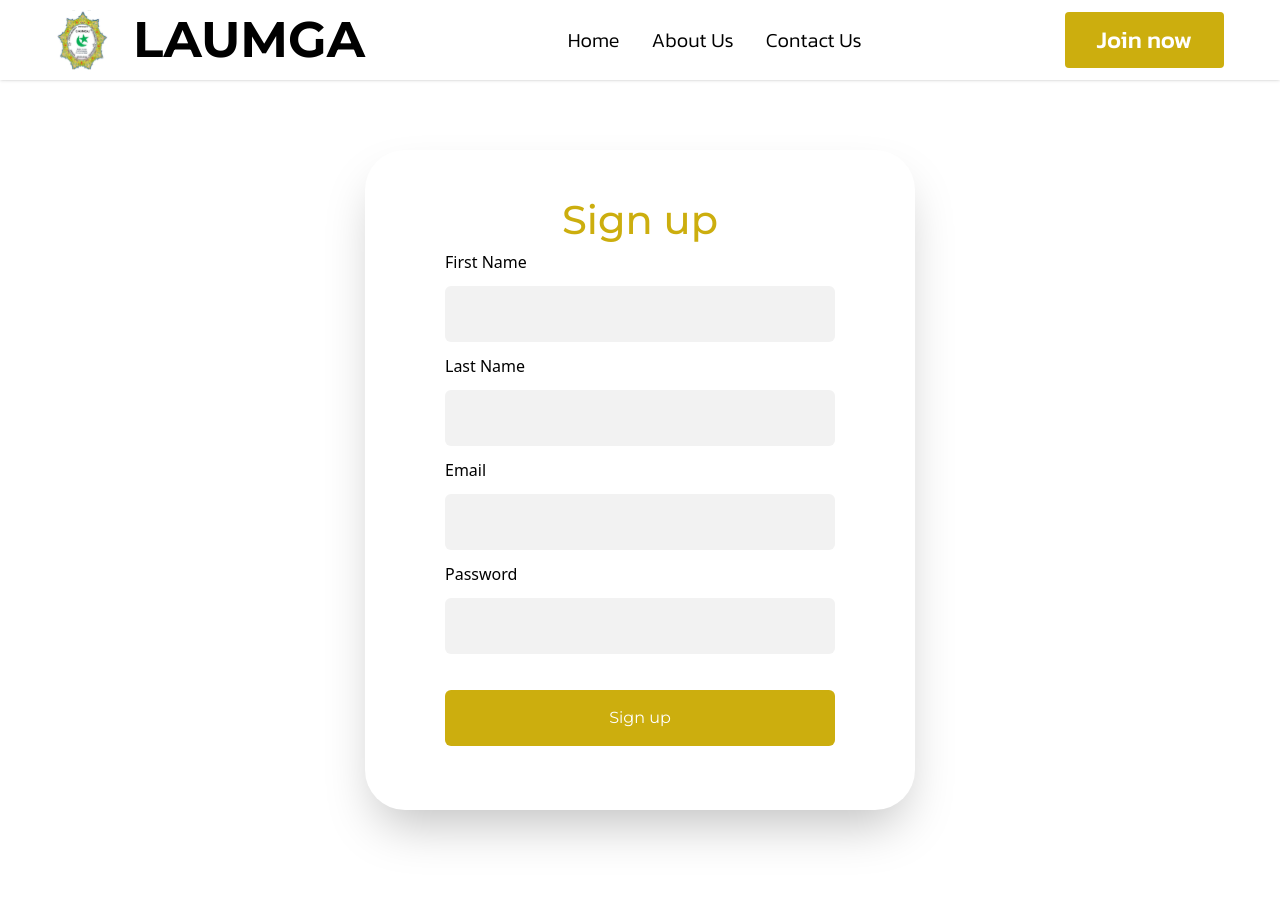
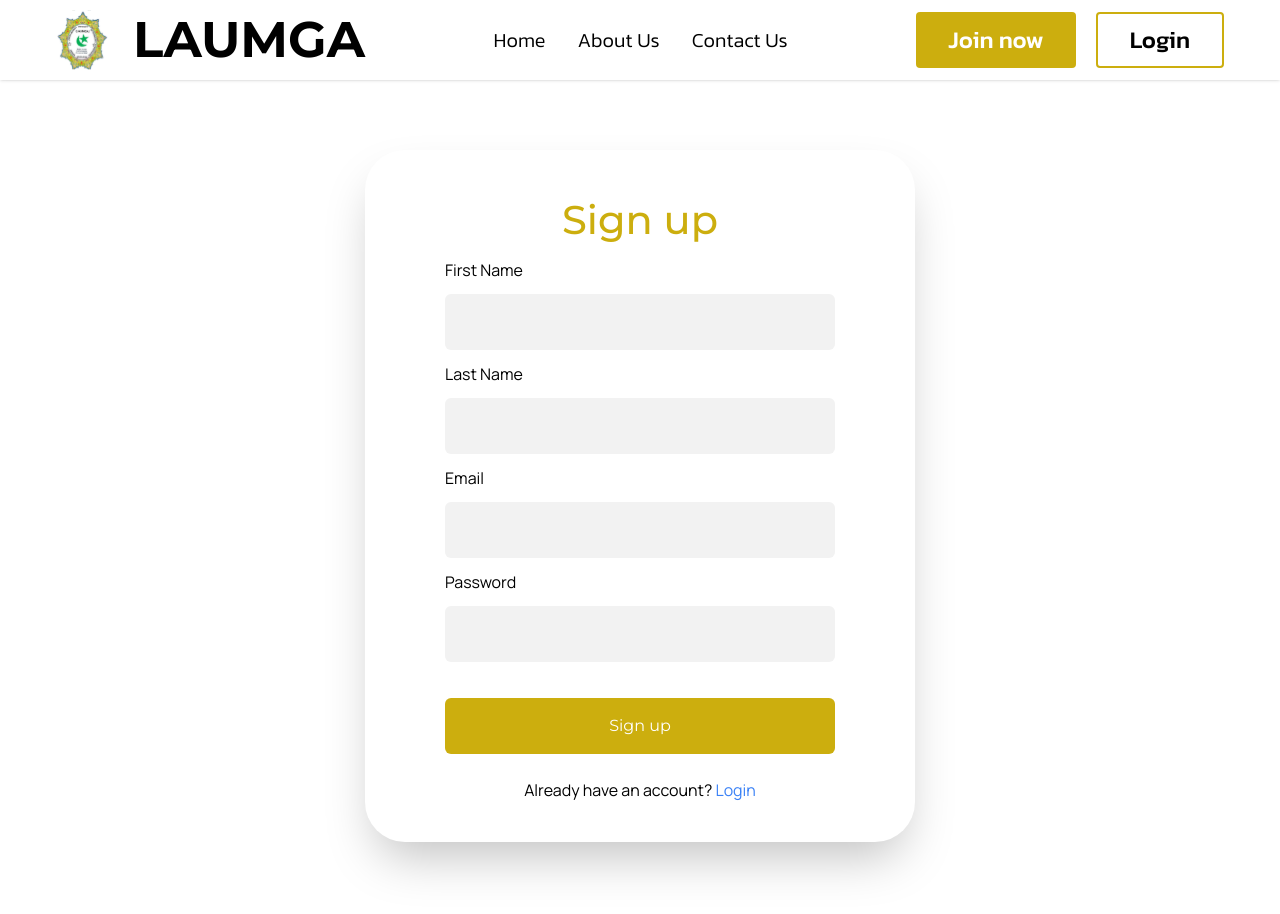
Before and after one commit to rahmlad-aramide/laumga-membapp, a React (Vite) app: page /register in a window 1280 px wide. Shown: the top 914 px of the page. Before the commit the page ends 890 px from the top, so only its background shows below. Built offline with nearby package versions, Linux system fonts and the light colour scheme.

Commit message:
added login btn to navbar, handled login and signup api

```diff
--- a/package.json
+++ b/package.json
@@ -13,7 +13,7 @@
     "axios": "^1.4.0",
     "react": "^18.2.0",
     "react-dom": "^18.2.0",
-    "react-router-dom": "^6.11.1"
+    "react-router-dom": "^6.11.2"
   },
   "devDependencies": {
     "@types/react": "^18.0.28",
--- a/src/apis/index.js
+++ b/src/apis/index.js
@@ -15,7 +15,7 @@ export async function signUp(firstName, lastName, email, password) {
         resolve(response.data);
       })
       .catch((err) => {
-        const errorMessage = err.response.data.error || err.message;
+        const errorMessage = err.response.data.message || err.message;
         reject(new Error(errorMessage));
       });
   });
--- a/src/layouts/auth-forms/login-form.jsx
+++ b/src/layouts/auth-forms/login-form.jsx
@@ -6,7 +6,11 @@ export default function LoginForm() {
 
 	const [email, setEmail] = useState('');
     const [password, setPassword] = useState('');
-    const [response, setResponse] = useState(null);
+    const [response, setResponse] = useState('');
+	const [error, setError] = useState('');
+	const [loading, setLoading] = useState(null);
+
+	let theError, theResponse;
 
 	const handleEmailChange = (event) => {
         setEmail(event.target.value);
@@ -18,34 +22,49 @@ export default function LoginForm() {
 
 	const handleLoginSubmit = async (event) => {
 		event.preventDefault();
+		setError('');
+		setLoading(true);
 
 		try {
 			// Call the signIn function with matricNo and password
 			const res = await signIn(email, password);
 			setResponse(res.message);
-			console.log(response);
-			// Handle successful sign-in here
-		} catch (error) {
-			// Handle sign-in error here
-			console.log(error.message);
+			setLoading(false);
+			// Handling successful sign-in here
+		} catch (err) {
+			setLoading(false);
+			// Handling sign-in error here
+			setError(err);
 		}
 	};
+
+	// display error message component
+    if (error.message) {
+        theError = <p className='bg-red-200 p-4 md:p-8 border border-red-700 rounded-md text-red-800 font-mont max-w-[350px] m-auto mb-2 text-center'>{error.message}. Please try again!</p>;
+    }
+
+	// display success message component
+	if (response.message) {
+        theResponse = <p className='bg-green-200 p-4 md:p-8 border border-green-700 rounded-md text-green-900 font-mont max-w-[350px] m-auto mb-2 text-center'>{response.message}. Please login!</p>;
+    }
 
   	return (
 		<>
 		{/* LOGIN FORM */}
 			<div className="shadow-2xl max-w-[550px] mx-7 md:mx-auto mt-[150px] px-8 sm:px-20 py-10 rounded-[40px]">
 				{/* *********************** LOGIN FORM *************************** */}
-				<form onSubmit={handleLoginSubmit} className="flex flex-col">
-					<p className=" font-mont text-[30px] md:text-[40px] text-main font-[500] text-center">Login</p>
+				<form onSubmit={handleLoginSubmit} className="flex flex-col font-man">
+					<p className=" font-mont text-[30px] md:text-[40px] text-main font-[500] text-center mb-2">Login</p>
+					<span>{theError ? theError : null}</span> {/* DISPLAY ERROR MESSAGE */}
+					<span>{theResponse ? theResponse : null}</span> {/* DISPLAY SUCCESS MESSAGE */}
 					{/* EMAIL INPUT */}
 					<label htmlFor="email">Email</label>
-					<input type="email" value={email} onChange={handleEmailChange} className="mt-3 bg-form_bg rounded-md outline-none p-4 mb-3"/>
+					<input type="email" value={email} onChange={handleEmailChange} className="mt-3 bg-form_bg rounded-md outline-none p-3 md:p-4 mb-3"/>
 					{/* PASSWORD INPUT */}
 					<label htmlFor="password">Password</label>
-					<input type="password" value={password} onChange={handlePasswordChange} className="mt-3 bg-form_bg rounded-md outline-none p-4 mb-3"/>
+					<input type="password" value={password} onChange={handlePasswordChange} className="mt-3 bg-form_bg rounded-md outline-none p-3 md:p-4 mb-3"/>
 					<p className=" text-center text-blue-600">Frogot Password?</p>
-					<button type="submit" className=" bg-main font-mont w-full mb-6 m-auto rounded-md mt-6 text-white"><p className=" p-4">Login</p></button>
+					<button type="submit" className=" bg-main font-mont w-full mb-6 m-auto rounded-md mt-6 text-white">{ loading ? <p className="p-4">Loading...</p> : <p className=" p-4">Login</p>}</button>
 				</form>
 			</div>
 		</>
--- a/src/layouts/auth-forms/register-form.jsx
+++ b/src/layouts/auth-forms/register-form.jsx
@@ -1,6 +1,8 @@
 import React from "react";
 import { useState } from "react";
 import { signUp } from "../../apis/index";
+import { Link } from "react-router-dom";
+import { useNavigate } from "react-router-dom";
 
 export default function RegisterForm() {
 
@@ -8,6 +10,11 @@ export default function RegisterForm() {
 	const [lastName, setLastName] = useState('');
 	const [email, setEmail] = useState('');
     const [password, setPassword] = useState('');
+	const [response, setResponse] = useState('');
+	const [error, setError] = useState('');
+	const [loading, setLoading] = useState(null);
+
+	let theError, theResponse;
 
 	const handleFirstNameChange = (event) => {
         setFirstName(event.target.value);
@@ -25,41 +32,64 @@ export default function RegisterForm() {
         setPassword(event.target.value);
     };
 
+	const navigate = useNavigate();
+
 	const handleSignupSubmit = async (event) => {
 		event.preventDefault();
+		setError('');
+		setLoading(true);
 
 		try {
-			// Call the signIn function with matricNo and password
+			// Call the signUp API with firstName, lastName, email and password.
 			const res = await signUp(firstName, lastName, email, password);
-			setResponse(res)
-			// Handle successful sign-in here
-		} catch (error) {
-			// Handle sign-in error here
-			console.log(error);
+			setResponse(res);
+			// Redirect to login page after successful response.
+			setTimeout(() => { // wait for 3 seconds
+				navigate("/login"); // then redirect to login page
+			}, 3000);
+			setLoading(false);
+
+		} catch (err) {
+			setLoading(false);
+			// Handling sign-in error here
+			setError(err);
 		}
 	};
+
+	// display error message component
+    if (error.message) {
+        theError = <p className='bg-red-200 p-4 md:p-8 border border-red-700 rounded-md text-red-800 font-mont max-w-[350px] m-auto mb-2 text-center'>{error.message}. Please try again!</p>;
+    }
+
+	// display success message component
+	if (response.message) {
+        theResponse = <p className='bg-green-200 p-4 md:p-8 border border-green-700 rounded-md text-green-800 font-mont max-w-[350px] m-auto mb-2 text-center'>{response.message}. Please login!</p>;
+    }
 
   	return (
 		<>
 		{/* REGISTRATION FORM */}
 		<div className="shadow-2xl max-w-[550px] mx-7 md:mx-auto mt-[150px] px-8 sm:px-20 py-10 rounded-[40px] mb-20">
 				{/* *********************** REGISTER FORM *************************** */}
-				<form action={handleSignupSubmit} className="flex flex-col">
-					<p className=" font-mont text-[30px] md:text-[40px] text-main font-[500] text-center">Sign up</p>
+				<form onSubmit={handleSignupSubmit} className="flex flex-col font-man">
+					<p className=" font-mont text-[30px] md:text-[40px] text-main font-[500] text-center mb-2">Sign up</p>
+					<span>{theError ? theError : null}</span> {/* DISPLAY ERROR MESSAGE */}
+					<span>{theResponse ? theResponse : null}</span> {/* DISPLAY SUCCESS MESSAGE */}
 					{/* FIRST NAME INPUT */}
 					<label htmlFor="firstName">First Name</label>
-					<input type="text" value={firstName} onChange={handleFirstNameChange} className="mt-3 bg-form_bg rounded-md outline-none p-4 mb-3"/>
+					<input type="text" value={firstName} onChange={handleFirstNameChange} className="mt-3 bg-form_bg rounded-md outline-none p-3 md:p-4 mb-3"/>
 					{/* LAST NAME INPUT */}
 					<label htmlFor="lastName">Last Name</label>
-					<input type="text" value={lastName} onChange={handleLastNameChange} className="mt-3 bg-form_bg rounded-md outline-none p-4 mb-3"/>
+					<input type="text" value={lastName} onChange={handleLastNameChange} className="mt-3 bg-form_bg rounded-md outline-none p-3 md:p-4 mb-3"/>
 					{/* EMAIL INPUT */}
 					<label htmlFor="email">Email</label>
 					<input type="email" value={email} onChange={handleEmailChange} className="mt-3 bg-form_bg rounded-md outline-none p-4 mb-3"/>
 					{/* CONFIRM PASSWORD INPUT */}
 					<label htmlFor="password">Password</label>
-					<input type="password" value={password} onChange={handlePasswordChange} className="mt-3 bg-form_bg rounded-md outline-none p-4 mb-3"/>
-					<button type="submit" className=" bg-main font-mont w-full mb-6 m-auto rounded-md mt-6 text-white"><p className=" p-4">Sign up</p></button>
+					<input type="password" value={password} onChange={handlePasswordChange} className="mt-3 bg-form_bg rounded-md outline-none p-3 md:p-4 mb-3"/>
+					<button type="submit" className=" bg-main font-mont w-full mb-6 m-auto rounded-md mt-6 text-white">{loading ? <p className="p-4">Loading...</p> : <p className="p-4">Sign up</p>}</button>
 				</form>
+				<p className="text-center font-man">Already have an account? <Link to="/login" className=" text-blue-500">Login</Link></p>
 			</div>
 		</>
   	);
--- a/src/layouts/main/navbar.jsx
+++ b/src/layouts/main/navbar.jsx
@@ -30,11 +30,19 @@ export default function Navbar() {
             </ul>
           </nav>
           {/* cta button */}
-          <Link to="/register">
-            <button className="hidden md:block px-8 h-14 bg-main text-white font-medium text-2xl rounded">
-              Join now
-            </button>
-          </Link>
+          <div className="flex gap-5">
+            <Link to="/register">
+              <button className="hidden md:block px-8 h-14 bg-main text-white font-medium text-2xl rounded">
+                Join now
+              </button>
+            </Link>
+            <Link to="/login">
+              <button className="hidden md:block px-8 h-14 border-2 border-main font-medium text-2xl rounded">
+                Login
+              </button>
+            </Link>
+          </div>
+
         </div>
       </div>
     </>
```
Also changed, not shown: 1 other file (tests, documents, lock files or other folders).
